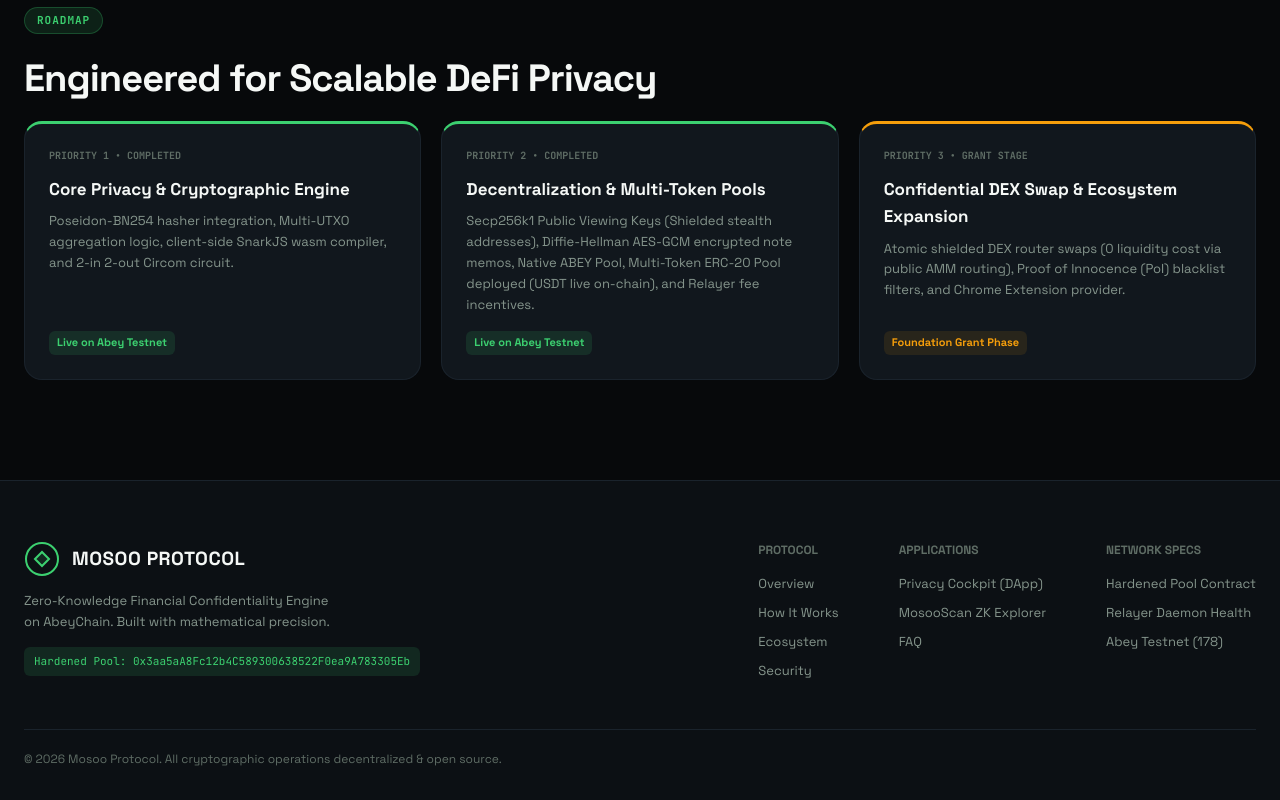
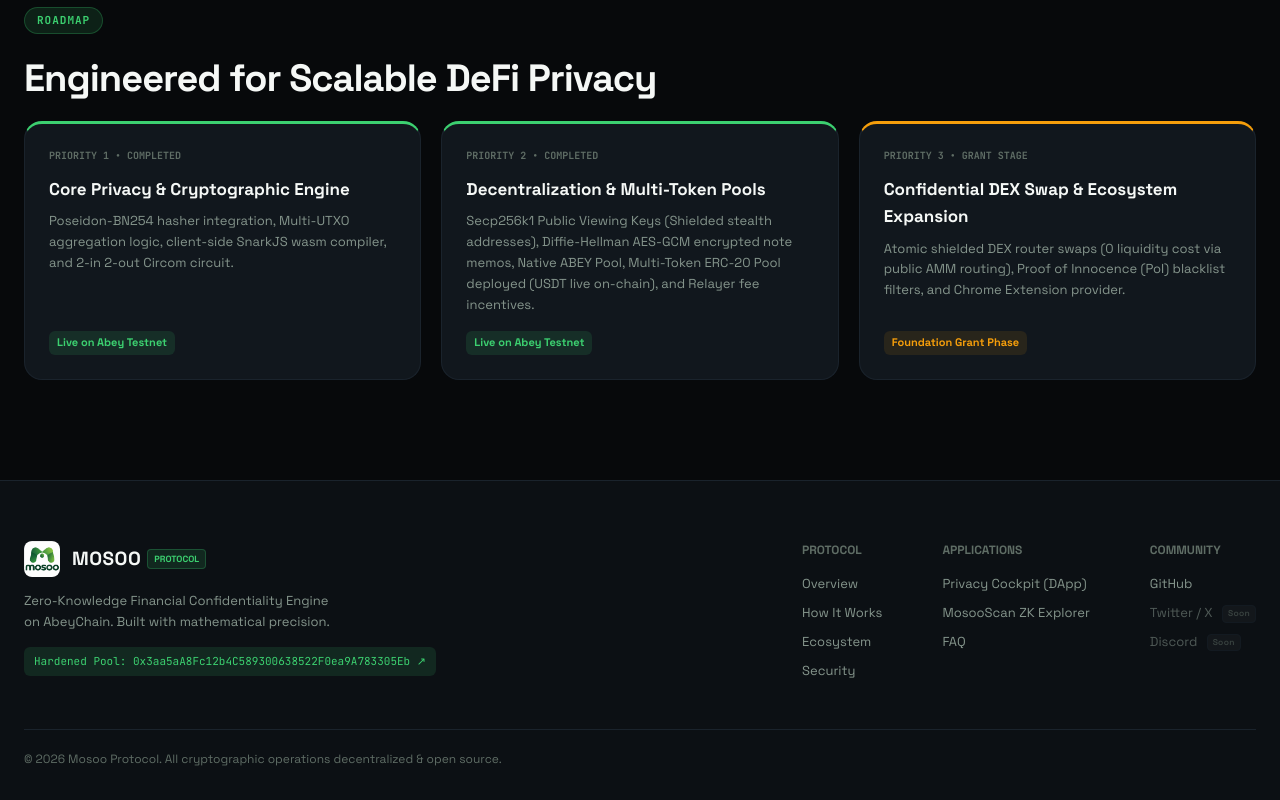
Before and after one commit to mosoo-xyz/mosoo-privacy-protocol, a website: page portal/index.html in a window 1280 px wide. Shown: the part 4264-5064 px from the top of the page. Drawn offline with Linux system fonts and the light colour scheme; no server answers.

Commit message:
feat(portal): add official logo to footer and replace network specs with community social links

```diff
--- a/portal/index.html
+++ b/portal/index.html
@@ -546,17 +546,17 @@
       <div class="footer-left">
         <div class="brand-group">
           <div class="logo-orb">
-            <svg viewBox="0 0 36 36" fill="none">
-              <circle cx="18" cy="18" r="16" stroke="var(--green-primary)" stroke-width="2"/>
-              <path d="M11 18L18 11L25 18L18 25L11 18Z" fill="var(--green-bg)" stroke="var(--green-primary)" stroke-width="2"/>
-            </svg>
+            <img src="assets/logo.png" alt="Mosoo" class="brand-logo-img">
           </div>
-          <span class="brand-title">MOSOO PROTOCOL</span>
+          <div class="brand-titles">
+            <span class="brand-title">MOSOO</span>
+            <span class="brand-tag">PROTOCOL</span>
+          </div>
         </div>
         <p class="footer-desc">Zero-Knowledge Financial Confidentiality Engine on AbeyChain. Built with mathematical precision.</p>
-        <div class="footer-contract-note mono">
-          Hardened Pool: 0x3aa5aA8Fc12b4C589300638522F0ea9A783305Eb
-        </div>
+        <a href="https://testnet.abeyscan.com/address/0x3aa5aA8Fc12b4C589300638522F0ea9A783305Eb" target="_blank" class="footer-contract-note mono" style="text-decoration:none;">
+          Hardened Pool: 0x3aa5aA8Fc12b4C589300638522F0ea9A783305Eb ↗
+        </a>
       </div>
 
       <div class="footer-cols">
@@ -574,10 +574,10 @@
           <a href="faq.html">FAQ</a>
         </div>
         <div class="f-col">
-          <h5>Network Specs</h5>
-          <a href="https://testnet.abeyscan.com/address/0x3aa5aA8Fc12b4C589300638522F0ea9A783305Eb" target="_blank">Hardened Pool Contract</a>
-          <a href="https://rpc.mosoo.xyz/health" target="_blank">Relayer Daemon Health</a>
-          <a href="https://testrpc.abeychain.com" target="_blank">Abey Testnet (178)</a>
+          <h5>Community</h5>
+          <a href="https://github.com/mosoo-xyz/mosoo-privacy-protocol" target="_blank">GitHub</a>
+          <a href="javascript:void(0)" class="link-disabled" title="Coming Soon">Twitter / X <span class="tag-soon">Soon</span></a>
+          <a href="javascript:void(0)" class="link-disabled" title="Coming Soon">Discord <span class="tag-soon">Soon</span></a>
         </div>
       </div>
     </div>
--- a/portal/style.css
+++ b/portal/style.css
@@ -1209,6 +1209,26 @@ body:not(.theme-dark) .icon-moon { display: inline-block; }
   margin-bottom: 8px;
 }
 .f-col a:hover { color: var(--green-primary); }
+.f-col a.link-disabled {
+  opacity: 0.55;
+  cursor: default;
+}
+.f-col a.link-disabled:hover {
+  color: var(--text-muted);
+}
+.tag-soon {
+  font-size: 8.5px;
+  background: rgba(255, 255, 255, 0.06);
+  color: var(--text-sub);
+  padding: 1px 5px;
+  border-radius: 4px;
+  font-weight: 600;
+  margin-left: 6px;
+  border: 1px solid var(--border);
+  display: inline-block;
+  vertical-align: middle;
+  letter-spacing: 0.3px;
+}
 .footer-bar {
   max-width: 1280px;
   margin: 40px auto 0;
```
Also changed, not shown: portal/ecosystem.html (+14 -7 lines), portal/faq.html (+14 -7 lines), portal/how-it-works.html (+14 -7 lines), portal/security.html (+14 -7 lines).
